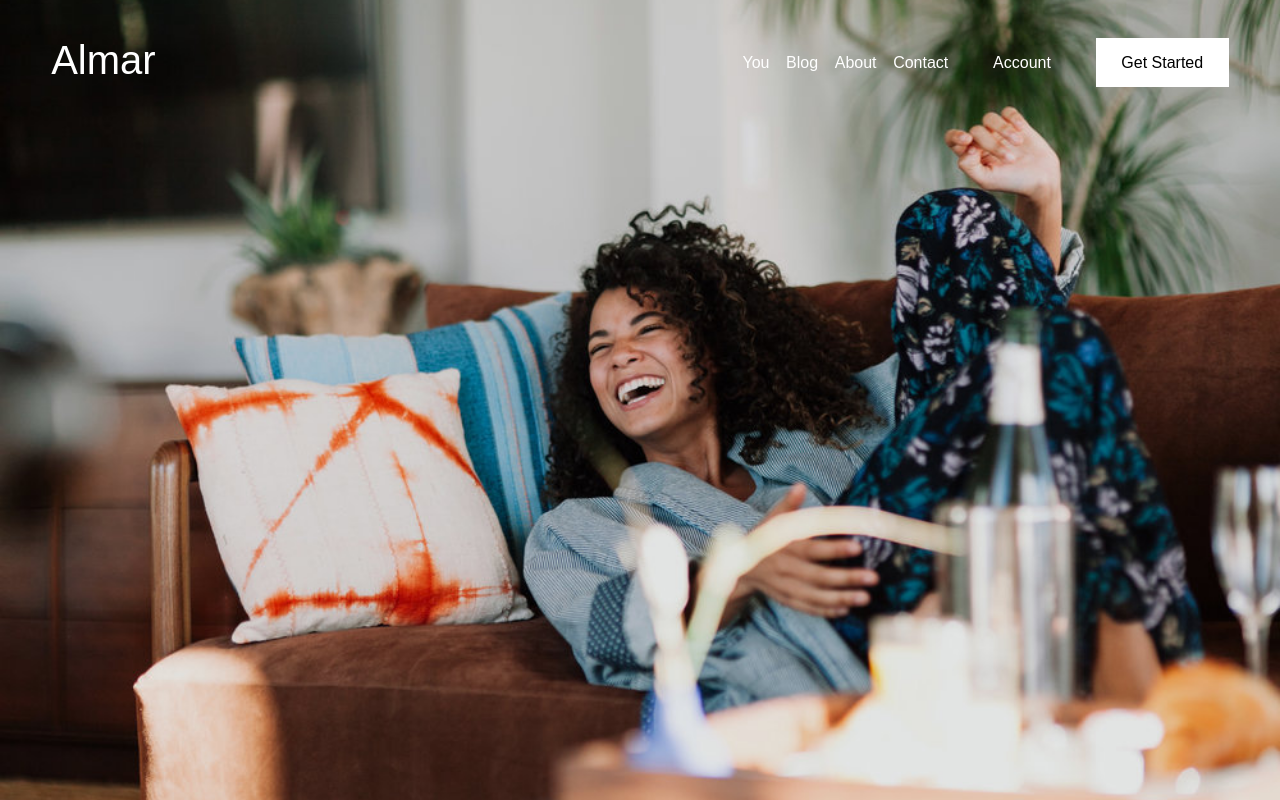
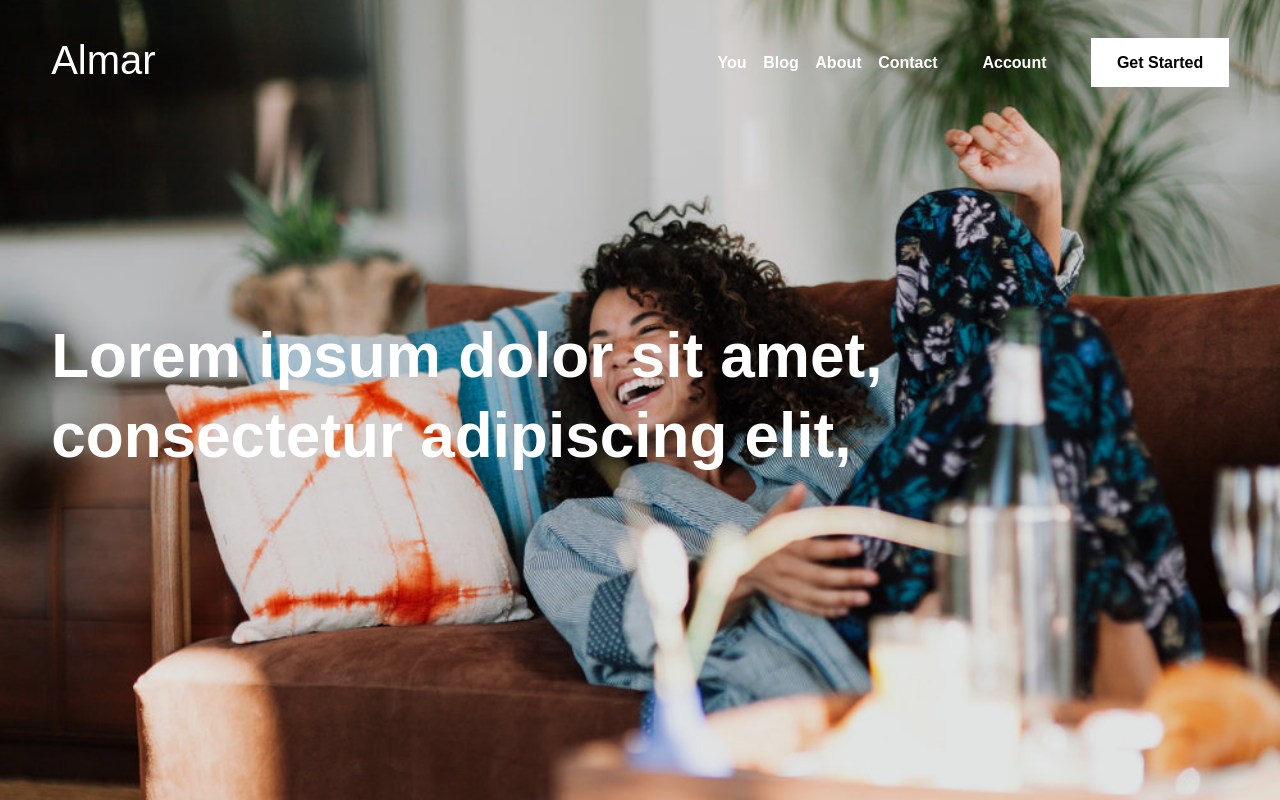
Before and after one commit to hungp1601/pehung, a plain HTML site: page trang-chu.html in a window 1280 px wide. Drawn offline with Linux system fonts and the light colour scheme.

Commit message:
update trang chu css

```diff
--- a/css/style.css
+++ b/css/style.css
@@ -86,7 +86,7 @@
   font-size: 1rem;
   color: #fff;
   text-decoration: none;
-  font-weight: 500;
+  font-weight: 600;
 }
 
 .header-right-2 > a,
@@ -94,7 +94,7 @@
   font-size: 1rem;
   color: #fff;
   text-decoration: none;
-  font-weight: 500;
+  font-weight: 600;
 }
 
 .setting {
@@ -110,3 +110,19 @@
 .setting-1 > a:hover {
 	color: #000;
 }
+
+.header-2{
+	padding-top: calc(80vmax / 10);
+    padding-bottom: calc(80vmax / 10);
+	padding-right: 4vw;
+    padding-left: 4vw;
+	white-space: pre;
+}
+.header-2>h1{
+
+	font-size: calc((4 - 1) * 1.2vw + 1rem);
+	white-space: pre;
+	line-height: 2.5rem;
+	margin: 2rem 0;
+	font-weight: 600;
+}
--- a/trang-chu.html
+++ b/trang-chu.html
@@ -1,22 +1,18 @@
 <!DOCTYPE html>
 <html lang="en">
   <head>
-    <meta charset="UTF-8">
-    <meta http-equiv="X-UA-Compatible" content="IE=edge">
-    <meta name="viewport" content="width=device-width, initial-scale=1.0">
+    <meta charset="UTF-8" />
+    <meta http-equiv="X-UA-Compatible" content="IE=edge" />
+    <meta name="viewport" content="width=device-width, initial-scale=1.0" />
     <title>Document</title>
-    <link rel="stylesheet" href="css/style.css">
+    <link rel="stylesheet" href="css/style.css" />
     <script src="js/page-control.js"></script>
   </head>
   <body>
     <div class="header col-12">
-
       <div class="header-1">
         <div class="header-left">
-                <div class="title">
-                    Almar
-                </div>
-
+          <div class="title">Almar</div>
         </div>
         <div class="header-right">
           <div class="header-right">
@@ -36,23 +32,24 @@
 
           <div class="header-right">
             <div class="header-right-2 setting">
-                        <a href="">
-                            Account
-                        </a>
+              <a href=""> Account </a>
             </div>
             <div class="header-right-2 setting setting-1">
-                        <a href="">
-                            Get Started
-                        </a>
+              <a href=""> Get Started </a>
             </div>
           </div>
         </div>
       </div>
 
+      <div class="header-burger"></div>
+
+      <div class="header-2">
+        <h1>
+Lorem ipsum dolor sit amet,<br>
+consectetur adipiscing elit,
+
+        </h1>
       </div>
-
-    <div class="header-burger">
-
     </div>
   </body>
 </html>
```
Lines whose indentation alone changed are shown as unchanged.
